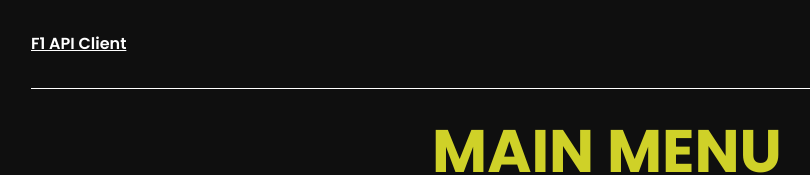
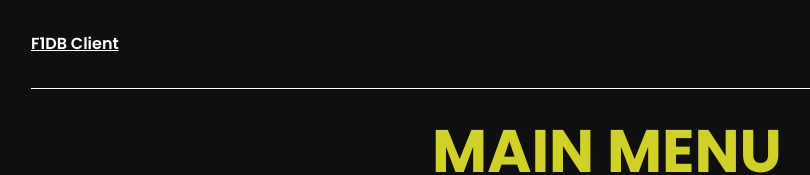
Before and after one commit to Duoliver/f1, a React (Vite) app in the folder app/: page / in a window 1280 px wide. Shown: the top 175 px of the page, without its empty margins (33-843 px from the left). Built offline with nearby package versions, Linux system fonts and the light colour scheme.

Commit message:
rename header app name to f1db client

```diff
--- a/app/src/routes/__root.tsx
+++ b/app/src/routes/__root.tsx
@@ -10,7 +10,7 @@
     <React.Fragment>
       <div className="flex flex-col justify-between w-full gap-8 lg:w-5xl xl:w-6xl mx-auto">
         <header className="px-3 lg:px-0 py-8 border-b border-white">
-          <Link to="/">F1 API Client</Link>
+          <Link to="/">F1DB Client</Link>
         </header>
         <main className="flex-1 px-3 lg:px-0">
           <Outlet />
```
